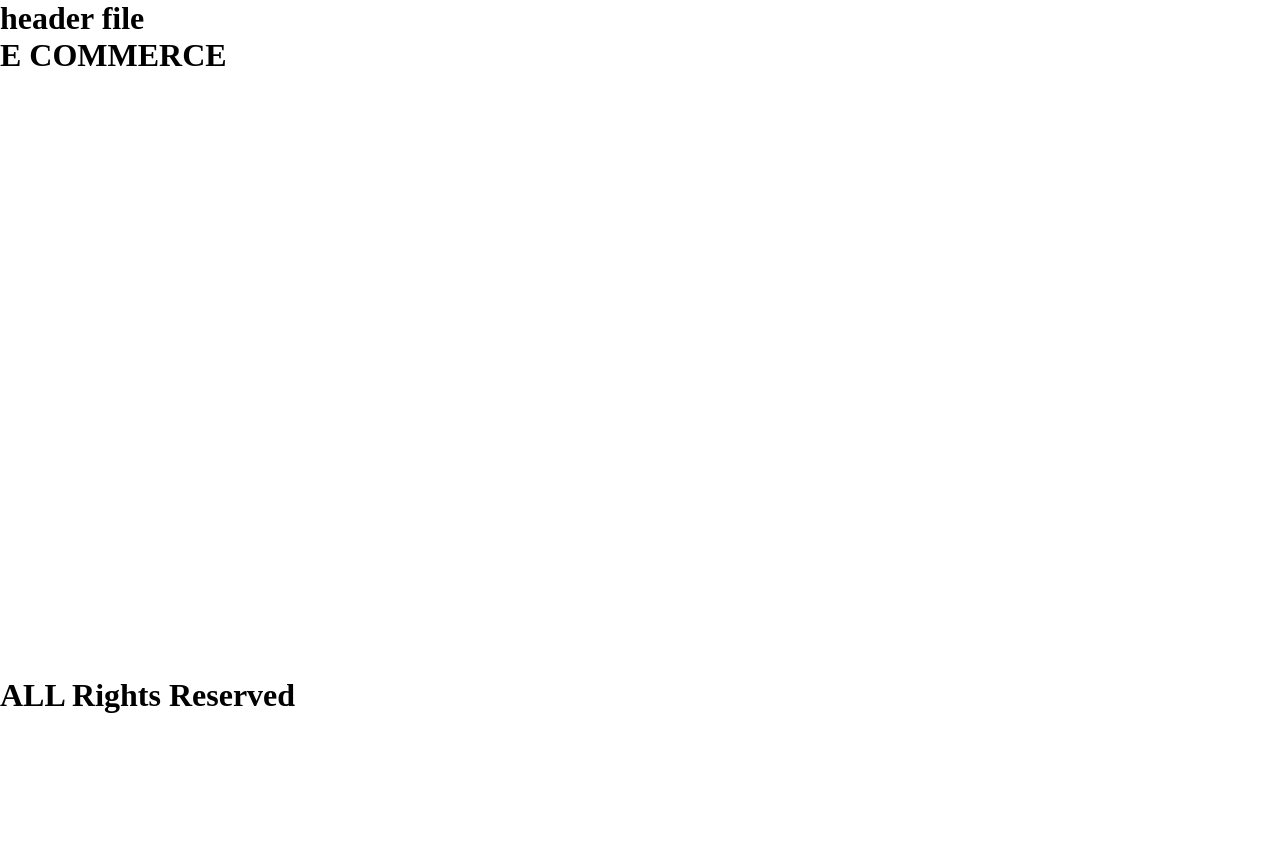
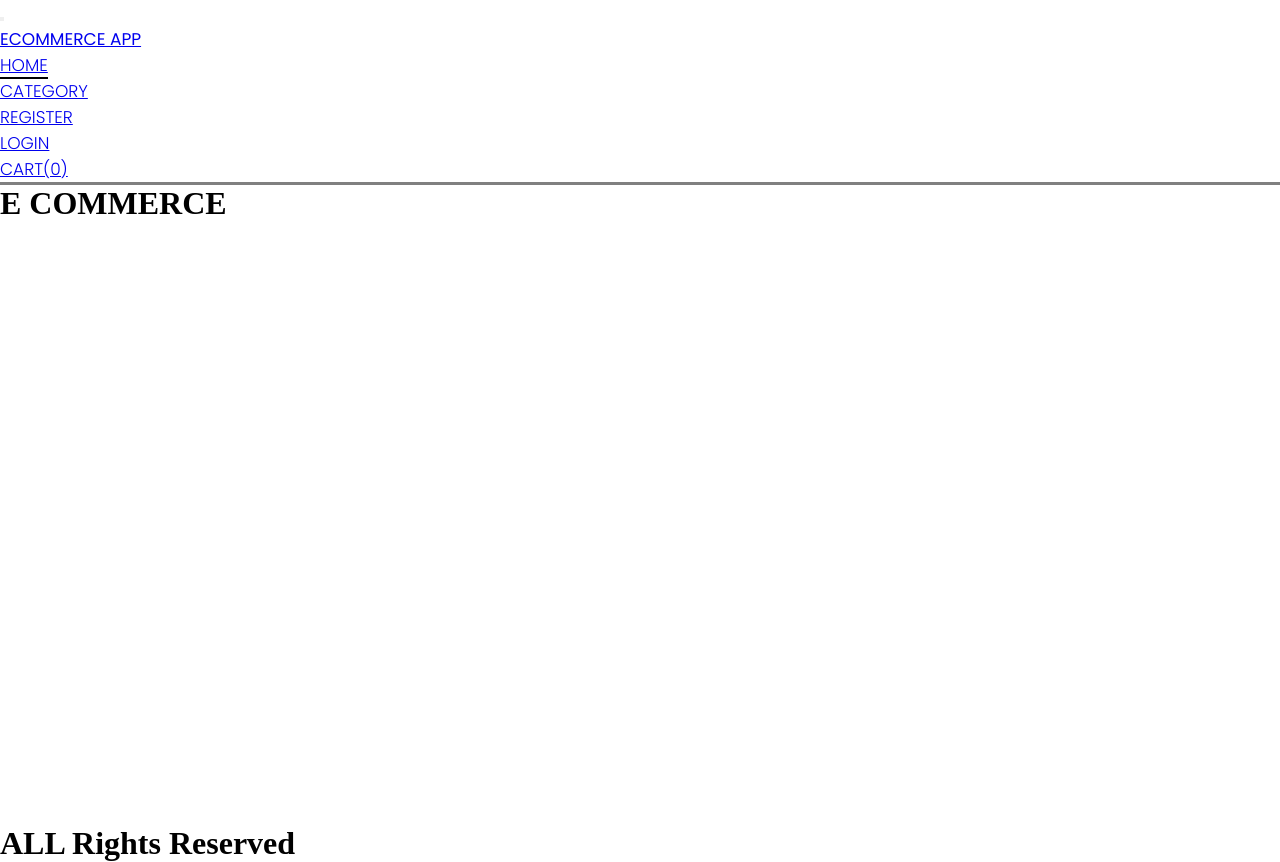
Before and after one commit to Arun-cn/E-Commerce-mern, a React (Create React App) app in the folder client/: page / in a window 1280 px wide. Before the commit the page ends 800 px from the top, so only its background shows below. Built offline with nearby package versions, Linux system fonts and the light colour scheme; the HTML template or start-up script is replaced by a standard one.

Commit message:
navbar enhancement

```diff
--- a/client/src/components/Layout/Headers.js
+++ b/client/src/components/Layout/Headers.js
@@ -1,11 +1,40 @@
 import React from 'react'
+import { NavLink ,Link } from 'react-router-dom'
 
 const Headers = () => {
   return (
-    <div>
-        <h1>header file </h1>
+    <>
+   <nav className="navbar navbar-expand-lg bg-body-tertiary">
+  <div className="container-fluid">
+    <button className="navbar-toggler" type="button" data-bs-toggle="collapse" data-bs-target="#navbarTogglerDemo01" aria-controls="navbarTogglerDemo01" aria-expanded="false" aria-label="Toggle navigation">
+      <span className="navbar-toggler-icon" />
+    </button>
+    <div className="collapse navbar-collapse" id="navbarTogglerDemo01">
+      <Link className="navbar-brand" >Ecommerce APP</Link>
+      <ul className="navbar-nav ms-auto mb-2 mb-lg-0">
+        <li className="nav-item">
+          <NavLink to="/" className="nav-link"   >Home</NavLink>
+        </li>
+        <li className="nav-item">
+          <NavLink to="/cateory" className="nav-link"   >Category</NavLink>
+        </li>
+        <li className="nav-item">
+          <NavLink to="/register" className="nav-link" >Register</NavLink>
+        </li>
+        <li className="nav-item">
+          <NavLink to = "/login" className="nav-link" >Login</NavLink>
+        </li>
+        <li className="nav-item">
+          <NavLink to="/cart" className="nav-link" >Cart(0)</NavLink>
+        </li>
+      </ul>
+
     </div>
-  )
+  </div>
+</nav>
+
+
+    </> )
 }
 
 export default Headers
--- a/client/src/index.css
+++ b/client/src/index.css
@@ -8,3 +8,26 @@
 /* font-family: 'Poppins', sans-serif;
  font-family: 'Playfair Display', serif
 */
+
+/*//navbar css */
+.navbar{
+  font-family: 'Poppins', sans-serif  ;
+  font-size:  17px;
+  line-height: 26px;
+  text-transform: uppercase;
+  box-shadow: 0 8px -6px gray ;
+  border-bottom: solid gray !important;
+
+}
+.nav-link{
+  font-weight: 300;
+}
+
+.active{
+   border-bottom: 2px solid black;
+}
+.nav-brand{
+  font-weight: bold;
+  font-family: 'roboto',sans-serif  ;
+  letter-spacing: 3px;
+}
```
